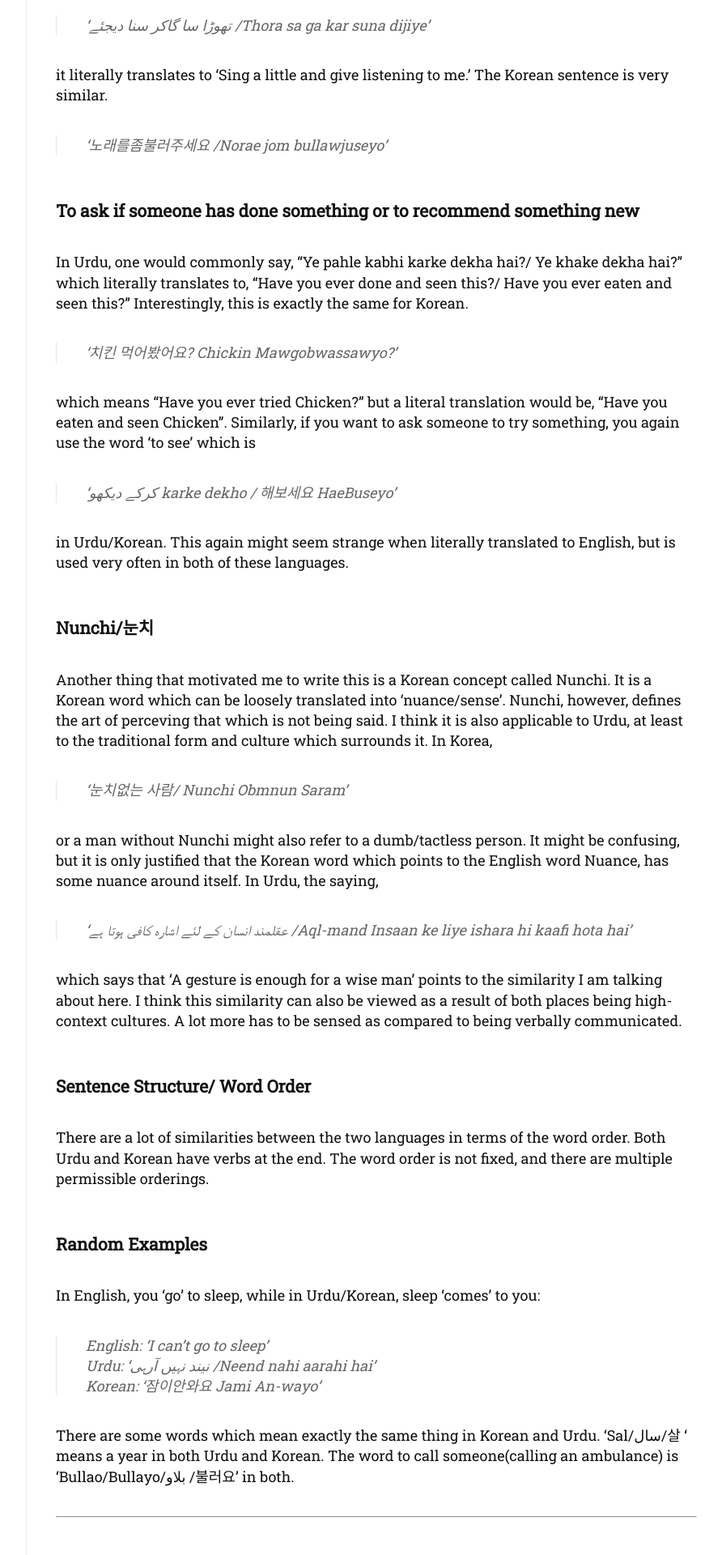
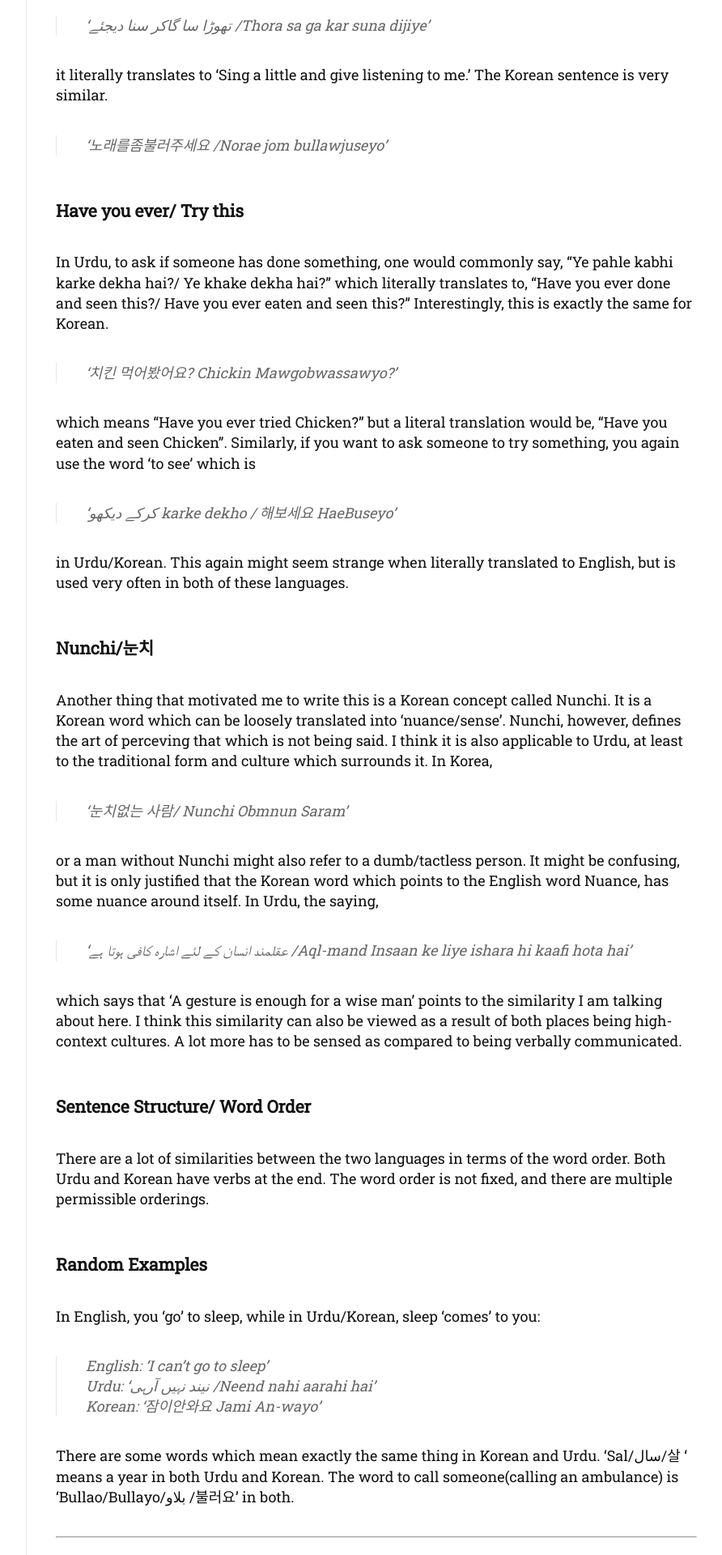
Before and after one commit to mzaidi59/docs, a Jekyll site: the page built from _posts/2020-07-24-mind_your_word.md, in a window 1280 px wide. Shown: the part 1683-3603 px from the top of the page at 81% size, without its empty margins (307-1199 px from the left). Built offline with Jekyll 4.4.1, drawn with Linux system fonts in a browser that asks for light colours; nearby versions of some CDN libraries; some web fonts are replaced; comment, search, counter and statistics services are not loaded.

```diff
--- a/_posts/2020-07-24-mind_your_word.md
+++ b/_posts/2020-07-24-mind_your_word.md
@@ -28,8 +28,8 @@ The words 'little' and 'give' are used in almost all polite sentences(in both Ur
 it literally translates to 'Sing a little and give listening to me.' The Korean sentence is very similar.
 >'노래를좀불러주세요 /Norae jom bullawjuseyo'
 
-### To ask if someone has done something or to recommend something new
-In Urdu, one would commonly say, "Ye pahle kabhi karke dekha hai?/ Ye khake dekha hai?" which literally translates to, "Have you ever done and seen this?/ Have you ever eaten and seen this?" Interestingly, this is exactly the same for Korean.
+### Have you ever/ Try this
+In Urdu, to ask if someone has done something, one would commonly say, "Ye pahle kabhi karke dekha hai?/ Ye khake dekha hai?" which literally translates to, "Have you ever done and seen this?/ Have you ever eaten and seen this?" Interestingly, this is exactly the same for Korean.
 > '치킨 먹어봤어요? Chickin Mawgobwassawyo?'
 
 which means "Have you ever tried Chicken?" but a literal translation would be, "Have you eaten and seen Chicken".
```
Also changed, not shown: _posts/2020-07-22-slackedit.md (+3 -0 lines).
